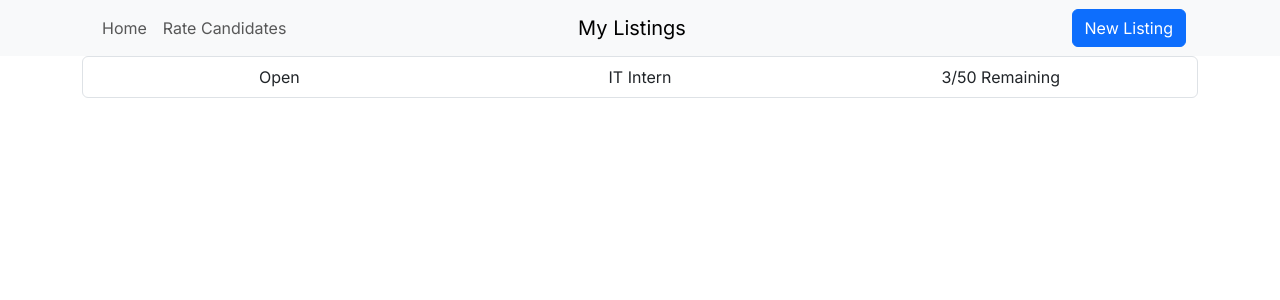
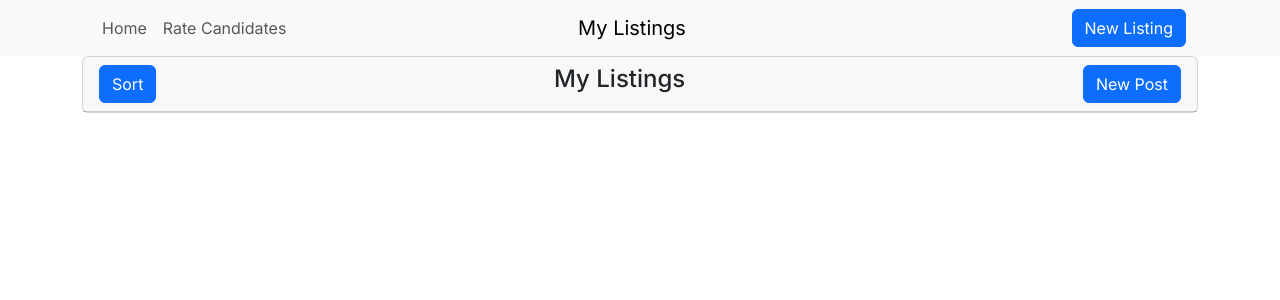
Before and after one commit to robwakefield/InternHunt, a Next.js app: page /recruiterDashboard in a window 1280 px wide. Shown: the top 300 px of the page. Built offline with nearby package versions, Linux system fonts and the light colour scheme.

Commit message:
Add card for listings

```diff
--- a/src/app/recruiterDashboard/page.js
+++ b/src/app/recruiterDashboard/page.js
@@ -4,7 +4,7 @@ import "bootstrap/dist/css/bootstrap.min.css"
 import Nav from 'react-bootstrap/Nav';
 import Button from 'react-bootstrap/Button';
 import ListGroup from "react-bootstrap/ListGroup";
-import { Container, Navbar } from "react-bootstrap";
+import { Container, Navbar, Card } from "react-bootstrap";
 
 function recruiterDashboard() {
 const handleClick = () => {
@@ -13,6 +13,7 @@ const handleClick = () => {
 
   return (
     <main className="recruiterDashboard">
+      {/* Navigation Title Bar */}
       <Navbar bg="light" expand="lg">
         <Container className="d-flex justify-content-center">
           <Container className="flex-fill d-flex justify-content-start">
@@ -28,16 +29,15 @@ const handleClick = () => {
         </Container>
       </Navbar>
 
+      {/* Job Listings List */}
       <Container>
-        <ListGroup>
-          <ListGroup.Item>
-            <Nav justify onClick={handleClick} >
-              <Nav.Item>Open</Nav.Item>
-              <Nav.Item>IT Intern</Nav.Item>
-              <Nav.Item>3/50 Remaining</Nav.Item>
-            </Nav>
-        </ListGroup.Item>
-        </ListGroup>
+        <Card>
+          <Card.Header className="d-flex justify-content-between">
+            <Button>Sort</Button>
+            <h4>My Listings</h4>
+            <Button>New Post</Button>
+          </Card.Header>
+        </Card>
       </Container>
     </main>
 
```
